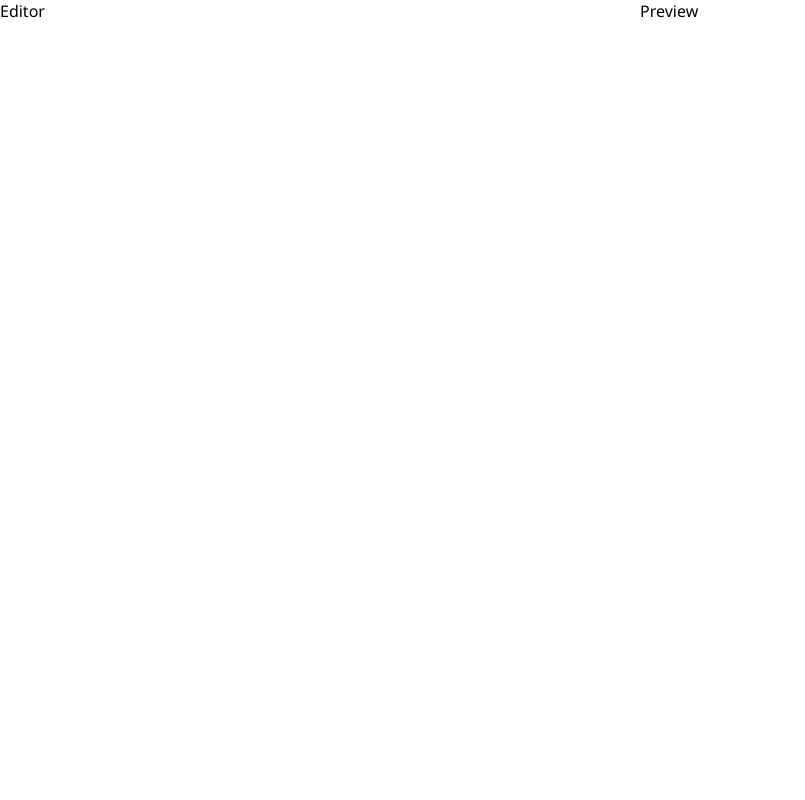
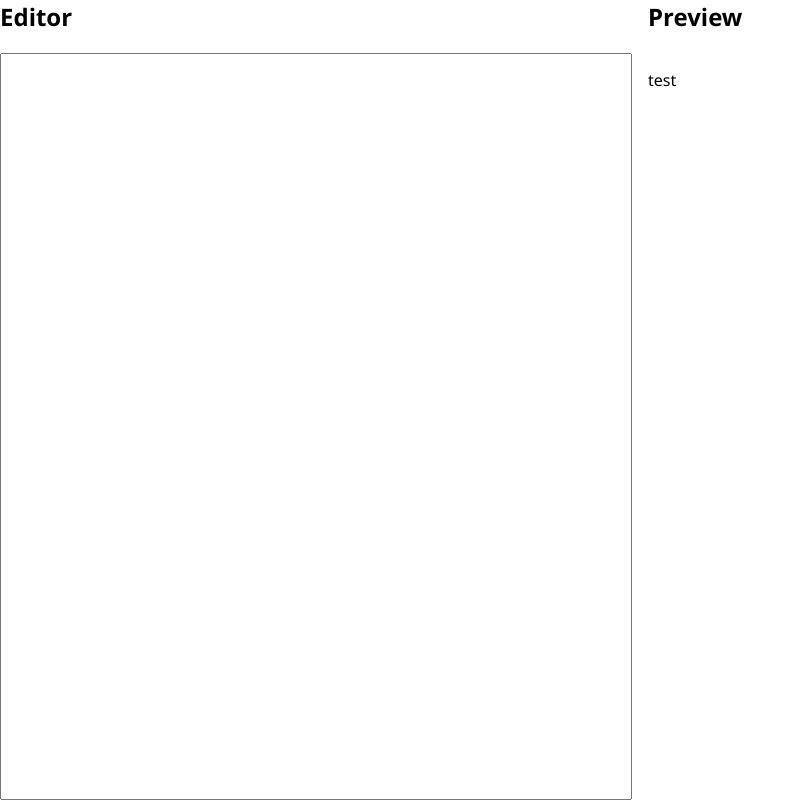
Before and after one commit to spfave/fcc-certificate-projects, a React (Vite) app in the folder front-end/markdown-preview/: page / in a window 1280 px wide. Shown: the whole page, without its empty margins (0-805 px from the left). Built offline with nearby package versions, Linux system fonts and the light colour scheme.

Commit message:
Stub out markdown section html and refactor grid

```diff
--- a/front-end/markdown-preview/package.json
+++ b/front-end/markdown-preview/package.json
@@ -10,7 +10,8 @@
   },
   "dependencies": {
     "react": "^18.2.0",
-    "react-dom": "^18.2.0"
+    "react-dom": "^18.2.0",
+    "react-markdown": "^8.0.5"
   },
   "devDependencies": {
     "@types/node": "^18.11.18",
--- a/front-end/markdown-preview/src/components/markdown-workspace.css
+++ b/front-end/markdown-preview/src/components/markdown-workspace.css
@@ -1,11 +1,24 @@
 .markdown-workspace {
 	display: grid;
 	grid-template-columns: repeat(auto-fit, minmax(var(--min-width), 1fr));
-	min-height: 100dvh;
+	gap: 1rem;
+	height: 100dvh;
 }
 
-.editor {
+.markdown-section {
+	display: grid;
+	grid-template-rows: auto 1fr;
+
+	& h2 {
+		margin-top: 0;
+	}
+
+	& div {
+		display: grid;
+
+		& textarea {
+			resize: none;
+			width: 100%;
+		}
+	}
 }
-
-.preview {
-}
--- a/front-end/markdown-preview/src/components/markdown-workspace.tsx
+++ b/front-end/markdown-preview/src/components/markdown-workspace.tsx
@@ -1,3 +1,5 @@
+import ReactMarkdown from 'react-markdown';
+
 import MarkdownProvider from './markdown-provider';
 
 import './markdown-workspace.css';
@@ -14,9 +16,23 @@ export default function MarkdownWorkspace() {
 }
 
 function MarkdownEditor() {
-	return <section className="editor">Editor</section>;
+	return (
+		<section className="markdown-section">
+			<h2>Editor</h2>
+			<div>
+				<textarea id="editor" name="markdown"></textarea>
+			</div>
+		</section>
+	);
 }
 
 function MarkdownPreview() {
-	return <section className="preview">Preview</section>;
+	return (
+		<section className="markdown-section">
+			<h2>Preview</h2>
+			<div id="preview">
+				<ReactMarkdown>{'test'}</ReactMarkdown>
+			</div>
+		</section>
+	);
 }
```
Also changed, not shown: 1 other file (tests, documents, lock files or other folders).
